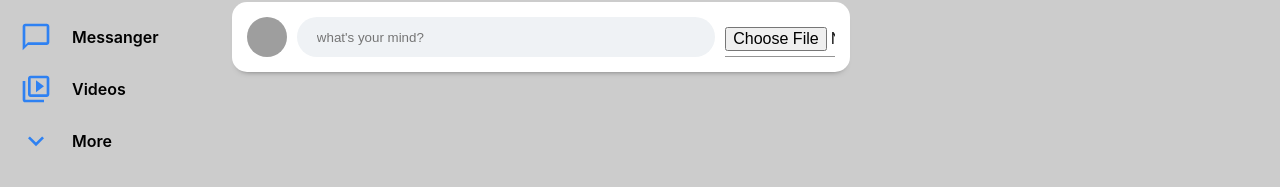
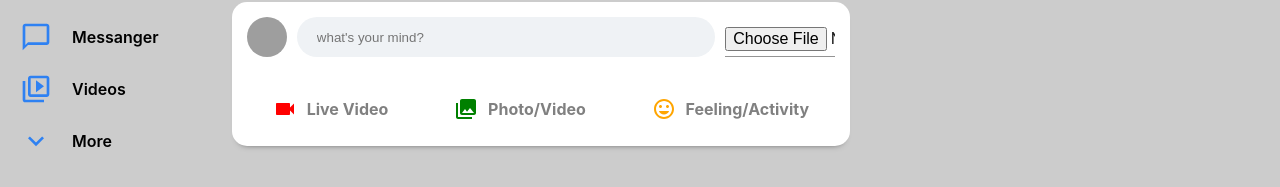
Before and after one commit to tehmansardar/facebook-clone, a React (Create React App) app in the folder front/: page / in a window 1280 px wide. Shown: the part 317-504 px from the top of the page. Built offline with nearby package versions, Linux system fonts and the light colour scheme; grey boxes are pictures that could not be loaded.

Commit message:
Feed Form More Icon

```diff
--- a/front/src/components/MessageSender.js
+++ b/front/src/components/MessageSender.js
@@ -1,5 +1,8 @@
 import React, { useState } from 'react';
 import { Avatar, Input } from '@material-ui/core';
+import VideocamIcon from '@material-ui/icons/Videocam';
+import PhotoLibraryIcon from '@material-ui/icons/PhotoLibrary';
+import InsertEmoticonIcon from '@material-ui/icons/InsertEmoticon';
 import './css/MessageSender.css';
 const MessageSender = () => {
 	const [input, setInput] = useState('');
@@ -33,6 +36,20 @@
 					<button type='submit'>Submit</button>
 				</form>
 			</div>
+			<div className='messageSender__bottom'>
+				<div className='messageSender__option'>
+					<VideocamIcon style={{ color: 'red' }} />
+					<h3>Live Video</h3>
+				</div>
+				<div className='messageSender__option'>
+					<PhotoLibraryIcon style={{ color: 'green' }} />
+					<h3>Photo/Video</h3>
+				</div>
+				<div className='messageSender__option'>
+					<InsertEmoticonIcon style={{ color: 'orange' }} />
+					<h3>Feeling/Activity</h3>
+				</div>
+			</div>
 		</div>
 	);
 };
--- a/front/src/components/css/MessageSender.css
+++ b/front/src/components/css/MessageSender.css
@@ -38,3 +38,23 @@
 .messageSender__input {
 	flex: 1;
 }
+
+.messageSender__bottom {
+	display: flex;
+	justify-content: space-evenly;
+}
+.messageSender__option {
+	padding: 20px;
+	display: flex;
+	align-items: center;
+	color: gray;
+	margin: 5px;
+}
+.messageSender__option > h3 {
+	font-size: medium;
+	margin-left: 10px;
+}
+.messageSender__option:hover {
+	background-color: #eff2f5;
+	border-radius: 35px;
+}
```
Also changed, not shown: 1 other file (tests, documents, lock files or other folders).
